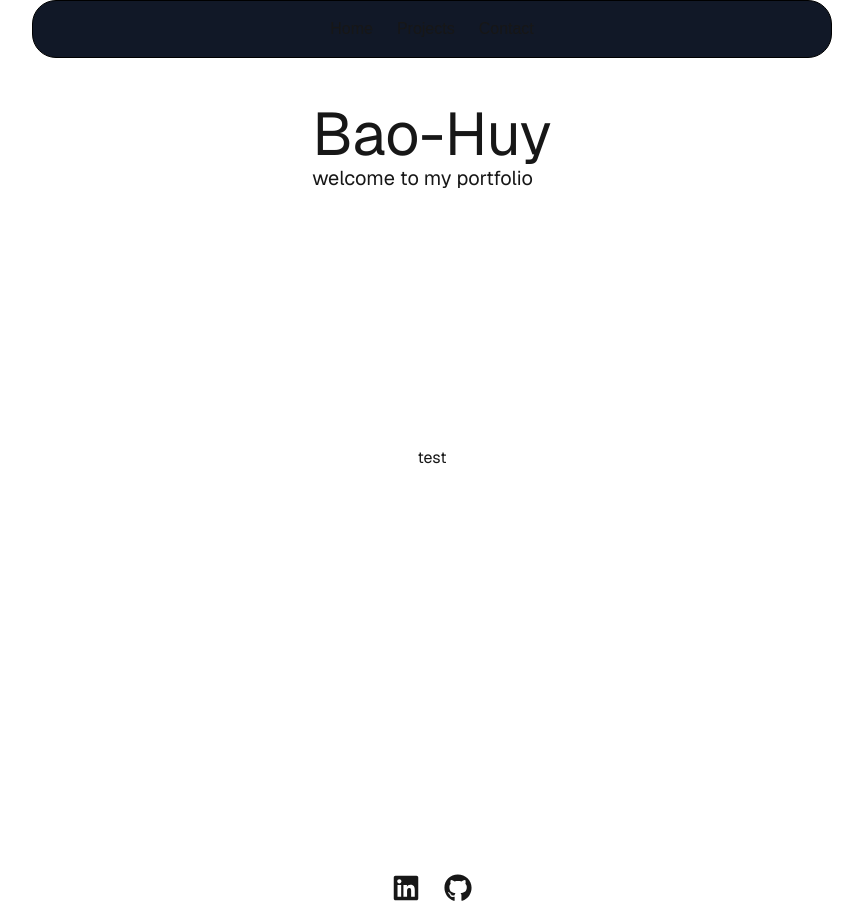
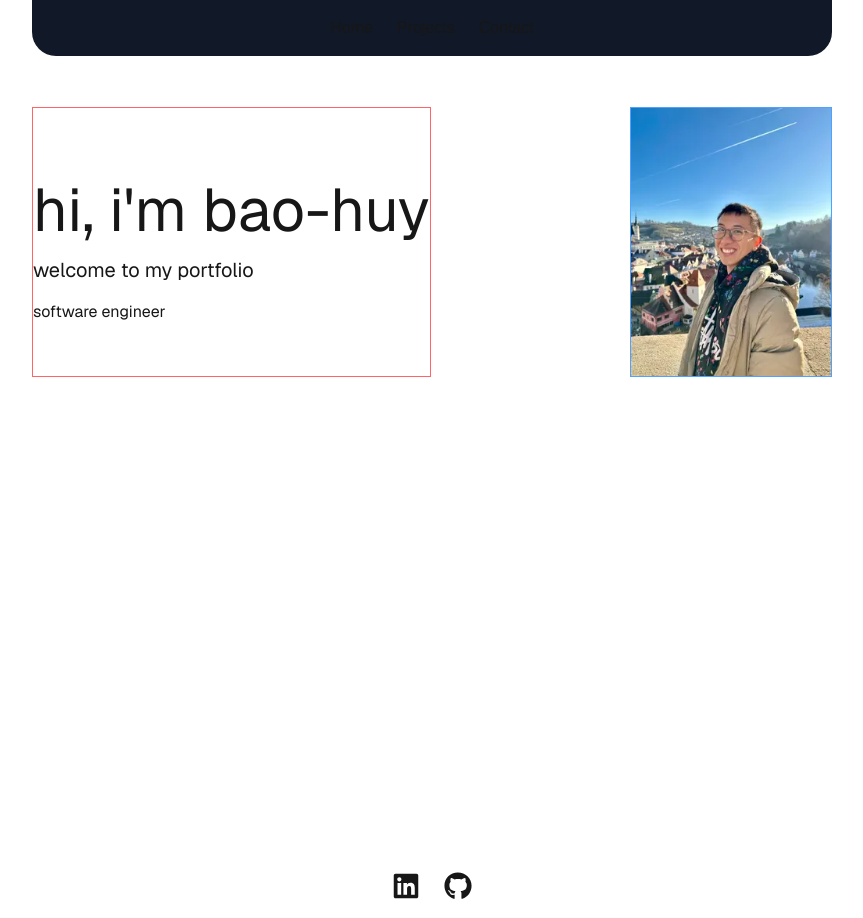
Before and after one commit to baohuytrinh/personal-portfolio, a Next.js app: page / in a window 1280 px wide. Shown: the whole page, without its empty margins (208-1071 px from the left). Built offline with nearby package versions, Linux system fonts and the light colour scheme.

Commit message:
home page header+sample photo

```diff
--- a/src/app/page.tsx
+++ b/src/app/page.tsx
@@ -1,14 +1,35 @@
+import Image from 'next/image';
+
 
 export default function Home() {
   return (
     <div className="font-sans grid grid-rows-[20px_1fr_20px] items-center justify-items-center min-h-screen p-8 pb-20 gap-16 sm:p-20">
-      <header className='font-sans text-6xl top-1'>
-        Bao-Huy
-        <h1 className='font-sans text-xl top-1'>welcome to my portfolio</h1>
-      </header>
-      <main className="flex flex-col gap-[32px] row-start-2 items-center sm:items-start">
-        test
-      </main>
+
+      <div className="mt-32 flex w-200 justify-between">
+        <div className="mt-16 border border-red-400">
+          <header className='font-sans text-6xl mt-16 py-2'>
+            hi, i'm bao-huy
+          </header>
+          <h1 className='font-sans text-xl top-1 mx-auto flex justify-start py-2'>
+            welcome to my portfolio
+          </h1>
+          <main className="flex flex-col gap-[32px] row-start-2 items-center sm:items-start py-2 text-size-30">
+            software engineer
+          </main>
+        </div>
+        <div className="mt-16 border border-blue-400">
+          <Image
+            src='/sample_pfp.jpg'
+            alt='my pfp'
+            width={200}
+            height={200}
+            className=''
+          />
+
+
+        </div>
+      </div>
+
       <footer className="row-start-3 flex gap-[24px] flex-wrap items-center justify-center">
 
       </footer>
--- a/src/components/navbar.tsx
+++ b/src/components/navbar.tsx
@@ -20,7 +20,7 @@ function NavBar() {
 
   return (
     <nav
-      className='flex gap-6 p-4 justify-center bg-gray-900 text-blue sticky top-0 w-200 mx-auto border border-black rounded-3xl transition-colors duration-300'
+      className='flex gap-6 p-4 justify-center bg-gray-900 text-blue sticky top-0 w-200 mx-auto rounded-b-3xl transition-colors duration-300'
       style={{
         backgroundColor: `rgba(17, 24, 39, ${bgOpacity})`,
         backdropFilter: 'blur(4px)',
```
Also changed, not shown: public/sample_pfp.jpg (added).
